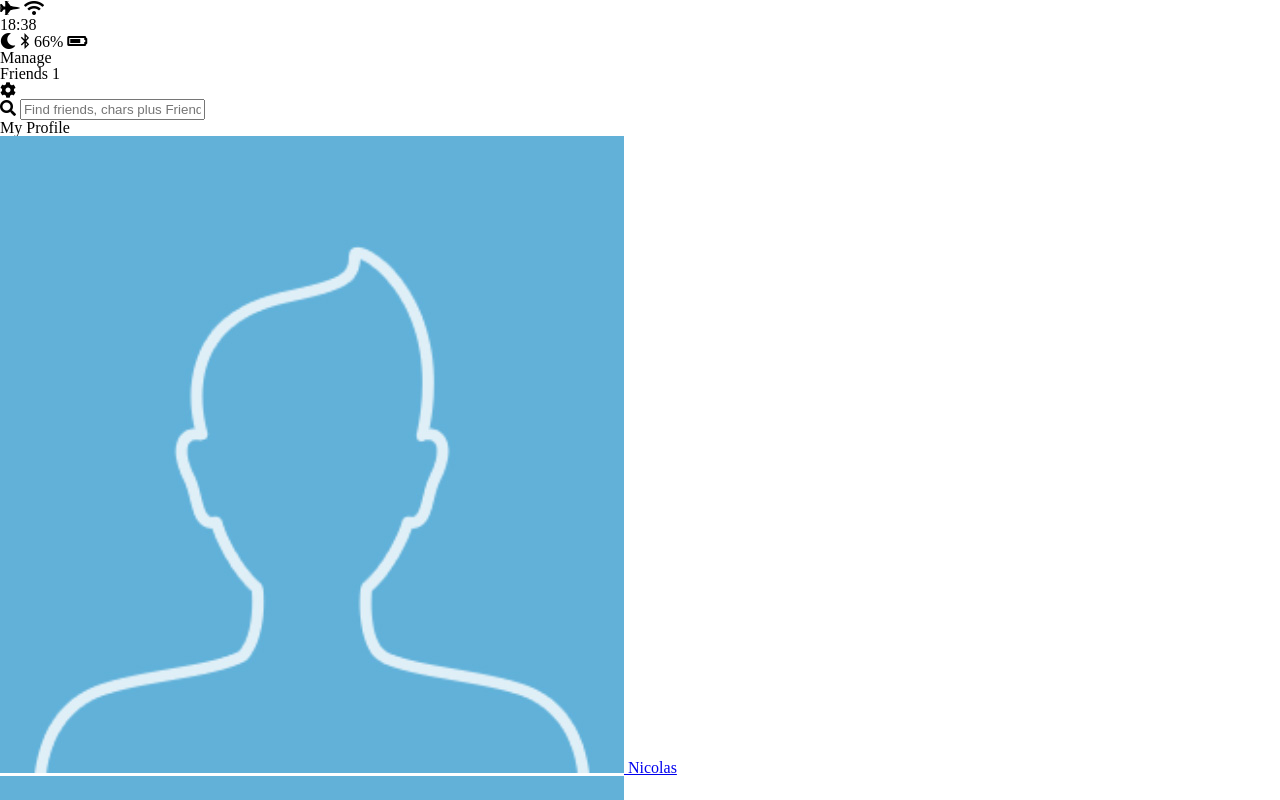
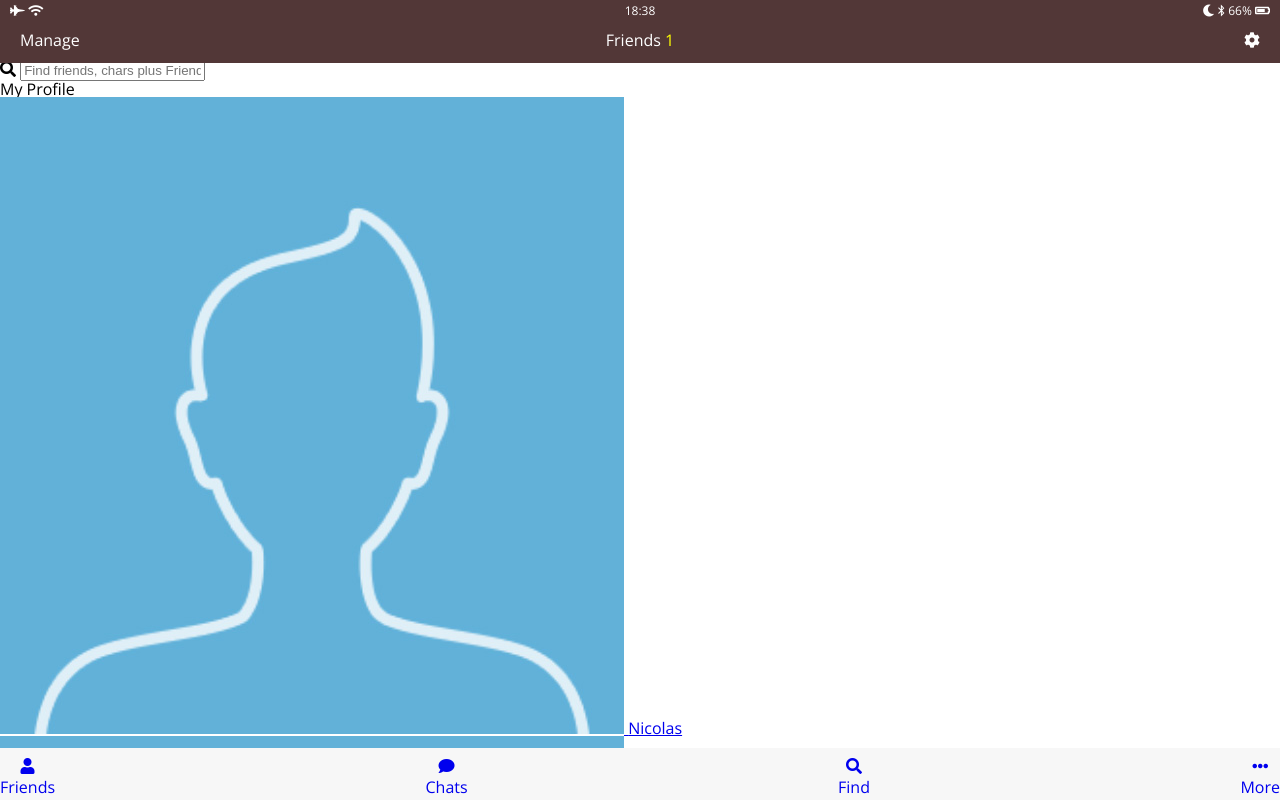
Before and after one commit to UBJOJO/kakao_clone, a plain HTML site: page index.html in a window 1280 px wide. Shown: the top 800 px of the page. Drawn offline with nearby package versions, Linux system fonts and the light colour scheme.

Commit message:
2018-06-21

```diff
--- /dev/null
+++ b/css/globals.css
@@ -0,0 +1,4 @@
+body {
+  font-family: 'Open Sans', sans-serif;
+  padding-top: 60px;
+}
--- a/css/header.css
+++ b/css/header.css
@@ -0,0 +1,39 @@
+.top-header {
+  background-color: #523737;
+  color: white;
+  padding:5px 10px 15px 10px;
+  position: fixed;
+  width: 100%;
+  top: 0;
+}
+
+.top-header .header__top,
+.top-header .header__bottom {
+  display: flex;
+  justify-content: space-between;
+}
+
+.top-header .header__top{
+  margin-bottom: 15px;
+  font-size: 12px;
+}
+
+.top-header .header__bottom{
+  margin: 0 10px;
+}
+
+.top-header .header__column{
+  width: 33%;
+}
+
+.top-header .header__column:last-child {
+  text-align: right;
+}
+
+.top-header .header__column:nth-child(2) {
+  text-align: center;
+}
+
+.top-header .header__number {
+  color: yellow;
+}
--- /dev/null
+++ b/css/navigation.css
@@ -0,0 +1,28 @@
+.tab-bar {
+  background-color: #f7f7f7;
+  position: fixed;
+  width: 100%;
+  bottom: 0;
+  display: flex;
+  justify-content: space-between;
+  padding-top: 10px;
+  padding-bottom: 5px;
+
+}
+
+.tab-bar .tab-bar__tab {
+  display: flex;
+  align-items: center;
+  flex-direction: column;
+  text-decoration: none;
+}
+
+.tab-bar .tab-bar__tab i {
+  display: block;
+  margin-bottom: 5px;
+  text-align: center;
+}
+
+.tap-bar .tab-bar__title {
+  font-size: 10px;
+}
--- a/css/style.css
+++ b/css/style.css
@@ -1,2 +1,5 @@
+@import url('https://fonts.googleapis.com/css?family=Open+Sans:400,600');
 @import 'reset.css';
+@import 'globals.css';
 @import 'header.css';
+@import 'navigation.css';
```
